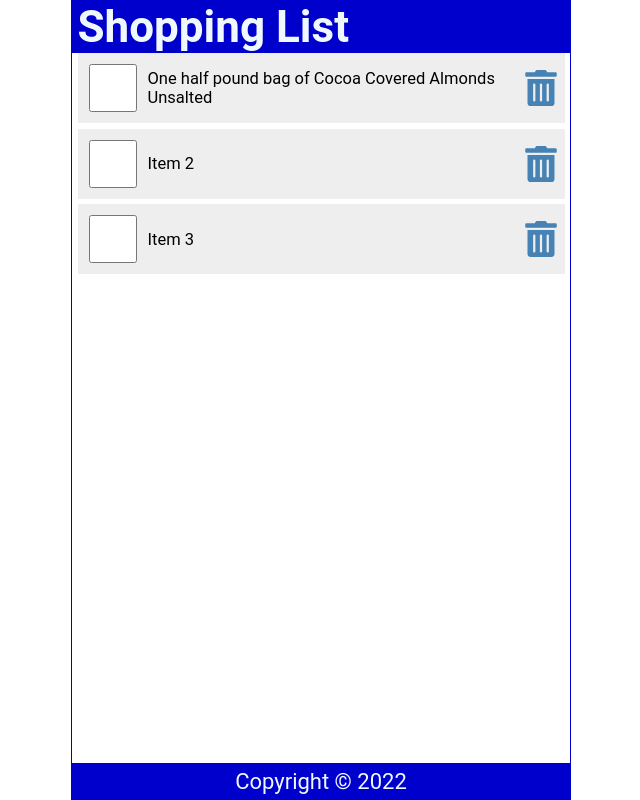
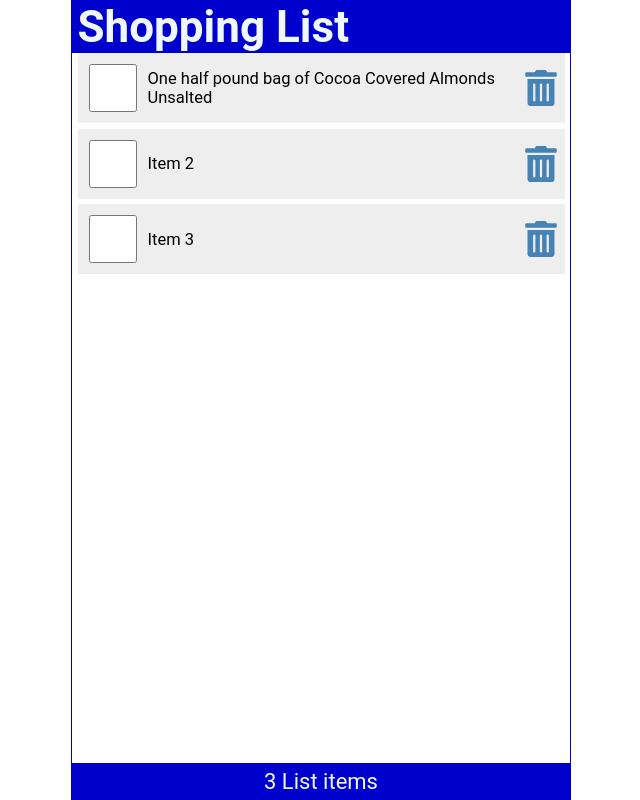
Before and after one commit to ilaydaozdemir/reactseries01, a React (Create React App) app: page / in a window 1280 px wide. Shown: the whole page, without its empty margins (319-959 px from the left). Built offline with nearby package versions, Linux system fonts and the light colour scheme.

Commit message:
Passing props to the Footer Component

```diff
--- a/src/App.js
+++ b/src/App.js
@@ -44,7 +44,7 @@
         handleCheck={handleCheck}
         handleDelete={handleDelete}
       />
-      <Footer />
+      <Footer length={items.length} />
     </div>
   );
 }
--- a/src/Footer.jsx
+++ b/src/Footer.jsx
@@ -1,10 +1,11 @@
 import React from "react";
 
-const Footer = () => {
-  const today = new Date();
+const Footer = ({ length }) => {
   return (
     <footer>
-      <p>Copyright &copy; {today.getFullYear()}</p>
+      <p>
+        {length} List {length <= 1 ? "item" : "items"}
+      </p>
     </footer>
   );
 };
```
